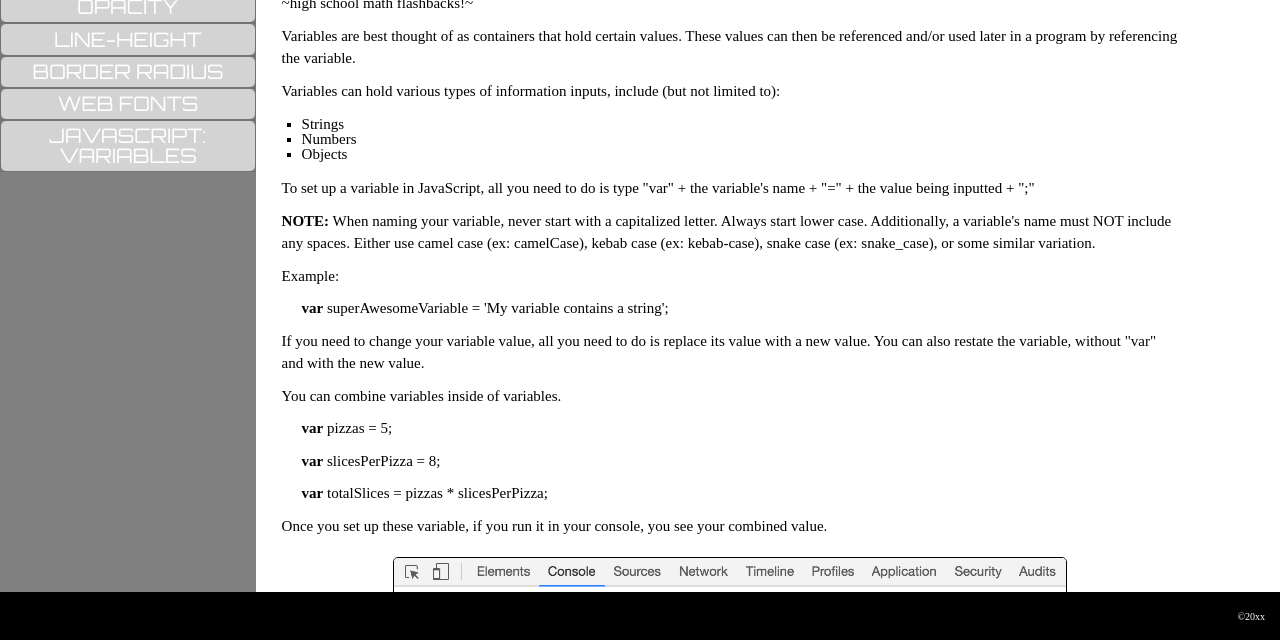
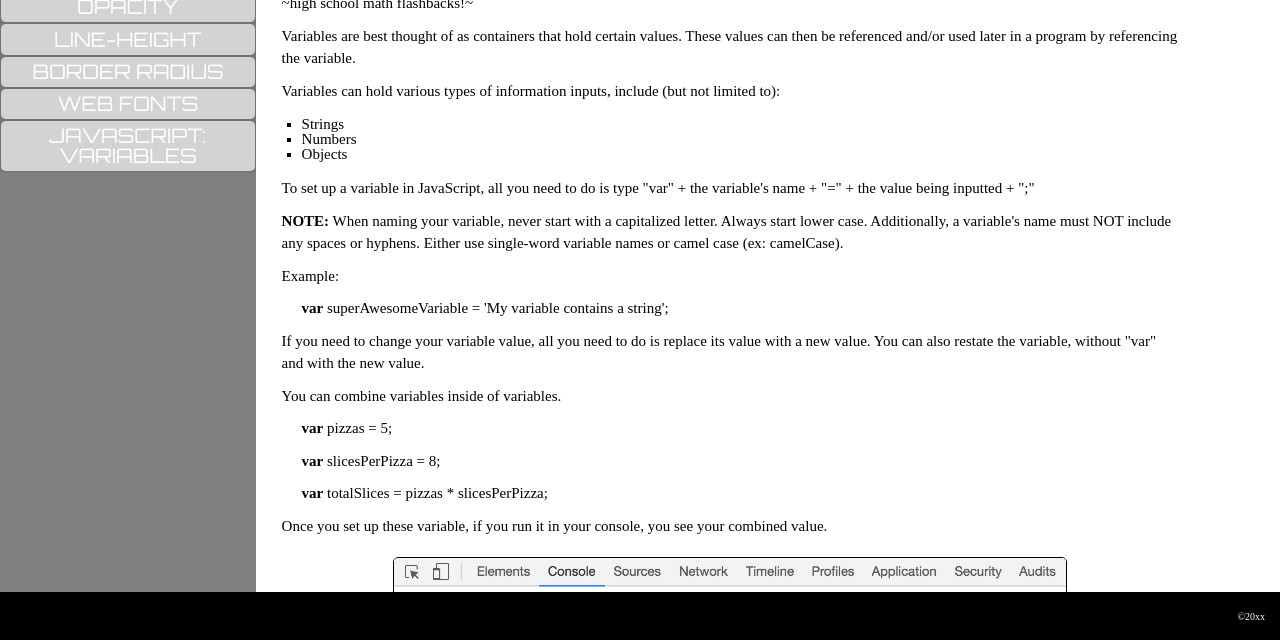
Before and after one commit to Suneski/programming-cheatsheet, a plain HTML site: page javascript-variables.html in a window 1280 px wide. Shown: the part 158-798 px from the top of the page. Drawn offline with Linux system fonts and the light colour scheme.

Commit message:
corrected variable naming info

```diff
--- a/javascript-variables.html
+++ b/javascript-variables.html
@@ -77,7 +77,7 @@
         </div>
 
         <p>To set up a variable in JavaScript, all you need to do is type "var" + the variable's name + "=" + the value being inputted + ";"</p>
-        <p><span style="font-weight:bold">NOTE:</span> When naming your variable, never start with a capitalized letter. Always start lower case. Additionally, a variable's name must NOT include any spaces. Either use camel case (ex: camelCase), kebab case (ex: kebab-case), snake case (ex: snake_case), or some similar variation.</p>
+        <p><span style="font-weight:bold">NOTE:</span> When naming your variable, never start with a capitalized letter. Always start lower case. Additionally, a variable's name must NOT include any spaces or hyphens. Either use single-word variable names or camel case (ex: camelCase).</p>
 
         <p>Example:</p>
 
```
